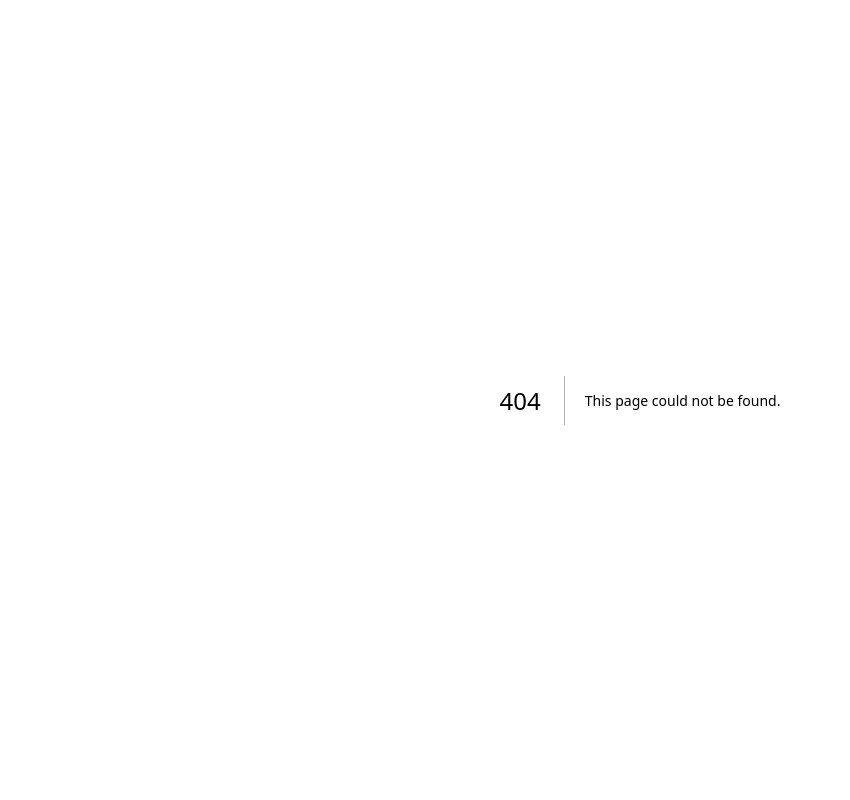
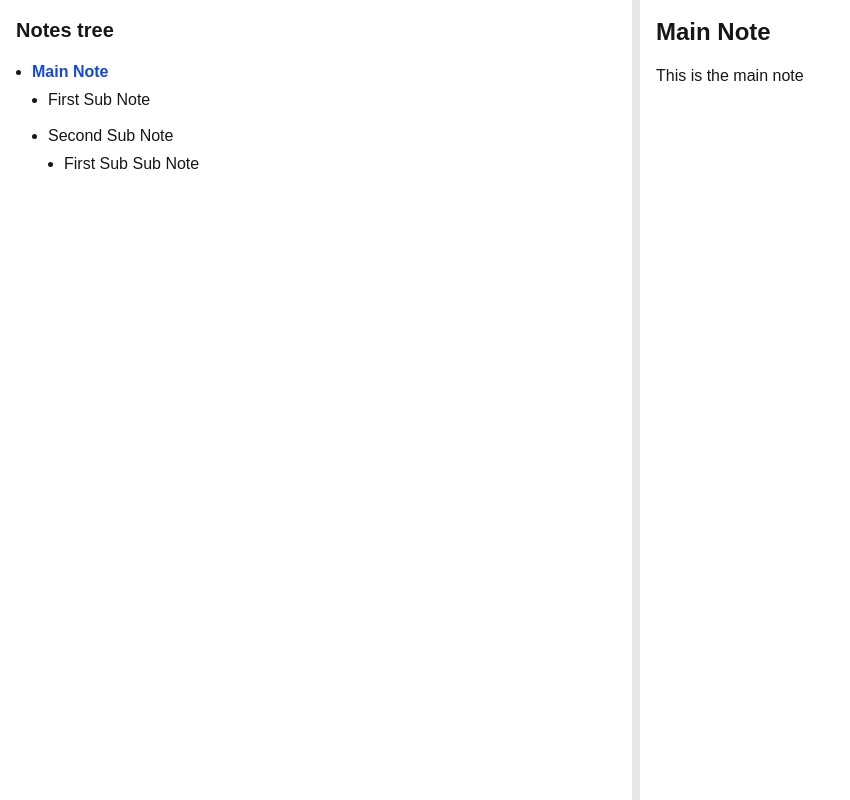
Before and after one commit to admin-noetree/noetree, a Next.js app: page /dashboard/notes/1 in a window 1280 px wide. Before the commit this address had no page. Shown: the whole page, without its empty margins (0-850 px from the left). Built offline with nearby package versions, Linux system fonts and the light colour scheme.

Commit message:
feat: implement notes dashboard with resizable panels and sample notes data

```diff
--- /dev/null
+++ b/app/dashboard/notes/[id]/page.tsx
@@ -0,0 +1,25 @@
+"use client";
+
+import { useState } from "react";
+import NotesTree from "@/components/NotesTree";
+import NoteContent from "@/components/NoteContent";
+import ResizablePanel from "@/components/ResizablePanel";
+import { sampleNotes } from "@/data/sampleNotes";
+
+export default function Note() {
+  const [selectedNote, setSelectedNote] = useState(sampleNotes[0]);
+
+  return (
+    <ResizablePanel
+      leftPanel={
+        <NotesTree
+          notes={sampleNotes}
+          selectedNote={selectedNote}
+          onSelectNote={setSelectedNote}
+        />
+      }
+      rightPanel={<NoteContent note={selectedNote} />}
+      cookieKey="notePagePanelWidth"
+    />
+  );
+}
--- /dev/null
+++ b/app/dashboard/notes/page.tsx
@@ -0,0 +1,10 @@
+import Link from "next/link";
+
+export default function Notes() {
+  return (
+    <div className="w-full h-screen flex flex-col justify-center items-center gap-8">
+      <h1 className="text-8xl font-bold">Notes</h1>
+      <Link href="/dashboard/notes/0">Note test</Link>
+    </div>
+  );
+}
--- /dev/null
+++ b/app/dashboard/page.tsx
@@ -0,0 +1,10 @@
+import Link from "next/link";
+
+export default function Dashboard() {
+  return (
+    <div className="w-full h-screen flex flex-col justify-center items-center gap-8">
+      <h1 className="text-8xl font-bold">Dashboard</h1>
+      <Link href="/dashboard/notes">Notes</Link>
+    </div>
+  );
+}
--- a/app/page.tsx
+++ b/app/page.tsx
@@ -1,8 +1,14 @@
+import Link from "next/link";
+
 export default function Home() {
   return (
     <div className="w-full h-screen flex flex-col justify-center items-center gap-8">
       <h1 className="text-8xl font-bold">NoeTree</h1>
-      <p>Bienvenue sur NoeTree, le site est en construction, merci de votre compréhension.</p>
+      <p>
+        Bienvenue sur NoeTree, le site est en construction, merci de votre
+        compréhension.
+      </p>
+      <Link href="/dashboard">Dashboard</Link>
     </div>
   );
 }
--- /dev/null
+++ b/components/NoteContent.tsx
@@ -0,0 +1,14 @@
+import { Note } from "@/types/notes";
+
+interface NoteContentProps {
+  note: Note;
+}
+
+export default function NoteContent({ note }: Readonly<NoteContentProps>) {
+  return (
+    <div>
+      <h2 className="text-2xl font-bold mb-4">{note.title}</h2>
+      <div>{note.content}</div>
+    </div>
+  );
+}
--- /dev/null
+++ b/components/NotesTree.tsx
@@ -0,0 +1,41 @@
+import { Note } from "@/types/notes";
+
+interface NotesTreeProps {
+  notes: Note[];
+  selectedNote: Note;
+  onSelectNote: (note: Note) => void;
+}
+
+export default function NotesTree({
+  notes,
+  selectedNote,
+  onSelectNote,
+}: Readonly<NotesTreeProps>) {
+  const renderNotesTree = (notes: Note[]) => {
+    return (
+      <ul className="list-disc ml-4 space-y-1">
+        {notes.map((note) => (
+          <li key={note.id} className="py-1">
+            <button
+              type="button"
+              onClick={() => onSelectNote(note)}
+              className={`hover:text-blue-600 transition-colors cursor-pointer ${
+                selectedNote.id === note.id ? "font-bold text-blue-700" : ""
+              }`}
+            >
+              {note.title}
+            </button>
+            {note.notes && renderNotesTree(note.notes)}
+          </li>
+        ))}
+      </ul>
+    );
+  };
+
+  return (
+    <div>
+      <h2 className="text-xl font-semibold mb-3">Notes tree</h2>
+      {renderNotesTree(notes)}
+    </div>
+  );
+}
--- /dev/null
+++ b/components/ResizablePanel.tsx
@@ -0,0 +1,129 @@
+"use client";
+
+import { useState, useEffect, useCallback, KeyboardEvent } from "react";
+import Cookies from "js-cookie";
+
+interface ResizablePanelProps {
+  leftPanel: React.ReactNode;
+  rightPanel: React.ReactNode;
+  initialRightPanelWidth?: number;
+  cookieKey?: string;
+}
+
+export default function ResizablePanel({
+  leftPanel,
+  rightPanel,
+  initialRightPanelWidth = 50,
+  cookieKey = "rightPanelWidth",
+}: Readonly<ResizablePanelProps>) {
+  // État pour suivre si les cookies ont été chargés
+  const [cookiesLoaded, setCookiesLoaded] = useState(false);
+  const [rightPanelWidth, setRightPanelWidth] = useState(
+    initialRightPanelWidth
+  );
+  const [isResizing, setIsResizing] = useState(false);
+
+  // Step value for keyboard resizing (percentage)
+  const RESIZE_STEP = 1;
+
+  // Charger la valeur depuis les cookies uniquement côté client
+  useEffect(() => {
+    const savedWidth = Cookies.get(cookieKey);
+    if (savedWidth) {
+      setRightPanelWidth(parseFloat(savedWidth));
+    }
+    // Indiquer que les cookies ont été chargés
+    setCookiesLoaded(true);
+  }, [cookieKey]);
+
+  // Update cookie whenever width changes, mais seulement après le chargement initial
+  useEffect(() => {
+    if (cookiesLoaded) {
+      Cookies.set(cookieKey, rightPanelWidth.toString(), { expires: 365 });
+    }
+  }, [rightPanelWidth, cookieKey, initialRightPanelWidth, cookiesLoaded]);
+
+  const startResizing = useCallback(() => {
+    setIsResizing(true);
+  }, []);
+
+  const stopResizing = useCallback(() => {
+    // Blur the button to prevent focus outline from sticking
+    (document.activeElement as HTMLElement)?.blur();
+
+    setIsResizing(false);
+  }, []);
+
+  const resize = useCallback(
+    (e: MouseEvent) => {
+      if (!isResizing) return;
+
+      // Calculate new width with boundaries (minimum 20%, maximum 80%)
+      const newWidth = Math.min(
+        Math.max(
+          ((window.innerWidth - e.clientX - 8) / window.innerWidth) * 100,
+          20
+        ),
+        80
+      );
+
+      setRightPanelWidth(newWidth);
+    },
+    [isResizing]
+  );
+
+  // Add document-level event listeners when resizing is active
+  useEffect(() => {
+    if (isResizing) {
+      document.addEventListener("mousemove", resize);
+      document.addEventListener("mouseup", stopResizing);
+    }
+
+    return () => {
+      document.removeEventListener("mousemove", resize);
+      document.removeEventListener("mouseup", stopResizing);
+    };
+  }, [isResizing, resize, stopResizing]);
+
+  // Handle keyboard navigation
+  const handleKeyDown = (e: KeyboardEvent<HTMLButtonElement>) => {
+    switch (e.key) {
+      case "ArrowLeft":
+        e.preventDefault();
+        // Decrease right panel width (making it larger)
+        setRightPanelWidth((prev) => Math.min(prev + RESIZE_STEP, 80));
+        break;
+      case "ArrowRight":
+        e.preventDefault();
+        // Increase right panel width (making it smaller)
+        setRightPanelWidth((prev) => Math.max(prev - RESIZE_STEP, 20));
+        break;
+    }
+  };
+
+  return (
+    <div className="w-full h-screen flex">
+      {cookiesLoaded && (
+        <>
+          <div className="h-full grow-1 p-4 overflow-auto">{leftPanel}</div>
+          <button
+            type="button"
+            className={`w-[8px] hover:w-[16px] bg-gray-200 hover:bg-gray-300 cursor-ew-resize transition-all ${
+              isResizing ? "bg-blue-400 w-[16px]" : ""
+            } focus:outline-none focus:bg-blue-400 focus:w-[16px]`}
+            onMouseDown={startResizing}
+            onKeyDown={handleKeyDown}
+            aria-label="Resize panels (use left/right arrow keys to resize)"
+            title="Use left/right arrow keys to resize"
+          />
+          <div
+            className="h-full p-4 overflow-auto"
+            style={{ flex: `0 1 ${rightPanelWidth}%` }}
+          >
+            {rightPanel}
+          </div>
+        </>
+      )}
+    </div>
+  );
+}
--- /dev/null
+++ b/data/sampleNotes.ts
@@ -0,0 +1,28 @@
+import { Note } from '@/types/notes';
+
+export const sampleNotes: Note[] = [
+  {
+    id: 1,
+    title: "Main Note",
+    content: "This is the main note",
+    notes: [
+      {
+        id: 2,
+        title: "First Sub Note",
+        content: "This is the first sub note",
+      },
+      {
+        id: 3,
+        title: "Second Sub Note",
+        content: "This is another sub note",
+        notes: [
+          {
+            id: 4,
+            title: "First Sub Sub Note",
+            content: "This is a detailed sub sub note",
+          },
+        ],
+      },
+    ],
+  },
+];
--- a/package.json
+++ b/package.json
@@ -9,6 +9,7 @@
     "lint": "next lint"
   },
   "dependencies": {
+    "js-cookie": "^3.0.5",
     "next": "15.1.6",
     "react": "^19.0.0",
     "react-dom": "^19.0.0"
@@ -16,6 +17,7 @@
   "devDependencies": {
     "@eslint/eslintrc": "^3",
     "@tailwindcss/postcss": "^4.0.7",
+    "@types/js-cookie": "^3.0.6",
     "@types/node": "^20",
     "@types/react": "^19",
     "@types/react-dom": "^19",
--- /dev/null
+++ b/types/notes.ts
@@ -0,0 +1,6 @@
+export interface Note {
+  id: number;
+  title: string;
+  content: string;
+  notes?: Note[];
+}
```
Also changed, not shown: 1 other file (tests, documents, lock files or other folders).
